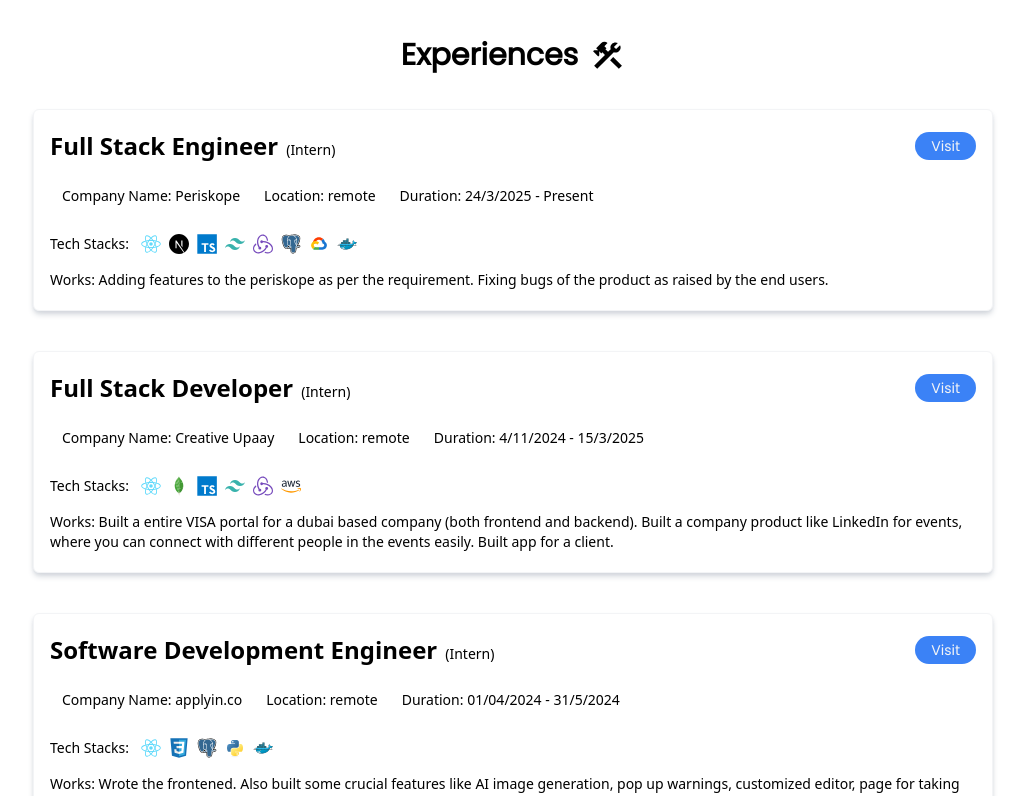
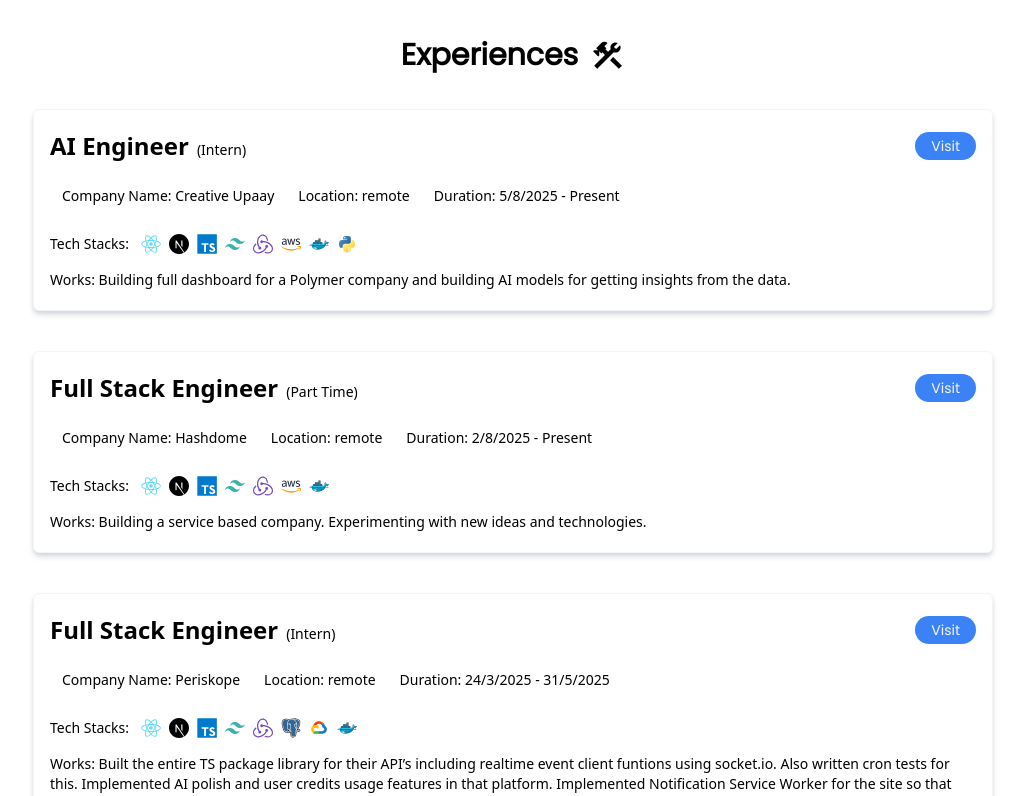
Before and after one commit to ronak-pal1/Portfolio-RP, a React (Vite) app: page / in a window 1280 px wide. Shown: the part 880-1676 px from the top of the page, without its empty margins (127-1152 px from the left). Built offline with nearby package versions, Linux system fonts and the light colour scheme; no server answers; the HTML template or start-up script is replaced by a standard one.

Commit message:
More experience added

```diff
--- a/src/components/ExperianceSection.jsx
+++ b/src/components/ExperianceSection.jsx
@@ -90,11 +90,54 @@
 
       <div className="flex flex-col justify-center items-center mt-4">
         <ExperianceCard
+          role={"AI Engineer"}
+          roleType={"Intern"}
+          companyName={"Creative Upaay"}
+          location={"remote"}
+          duration={"5/8/2025 - Present"}
+          tStack={[
+            "reactjs",
+            "nextjs",
+            "typescript",
+            "tailwindcss",
+            "redux",
+            "aws",
+            "docker",
+            "python",
+          ]}
+          works={
+            "Building full dashboard for a Polymer company and building AI models for getting insights from the data."
+          }
+          visitLink={"https://www.creativeupaay.com/"}
+        />
+
+        <ExperianceCard
+          role={"Full Stack Engineer"}
+          roleType={"Part Time"}
+          companyName={"Hashdome"}
+          location={"remote"}
+          duration={"2/8/2025 - Present"}
+          tStack={[
+            "reactjs",
+            "nextjs",
+            "typescript",
+            "tailwindcss",
+            "redux",
+            "aws",
+            "docker",
+          ]}
+          works={
+            "Building a service based company. Experimenting with new ideas and technologies."
+          }
+          visitLink={"https://www.hashdome.com/"}
+        />
+
+        <ExperianceCard
           role={"Full Stack Engineer"}
           roleType={"Intern"}
           companyName={"Periskope"}
           location={"remote"}
-          duration={"24/3/2025 - Present"}
+          duration={"24/3/2025 - 31/5/2025"}
           tStack={[
             "reactjs",
             "nextjs",
@@ -106,7 +149,7 @@
             "docker",
           ]}
           works={
-            " Adding features to the periskope as per the requirement. Fixing bugs of the product as raised by the end users."
+            "Built the entire TS package library for their API’s including realtime event client funtions using socket.io. Also written cron tests for this. Implemented AI polish and user credits usage features in that platform. Implemented Notification Service Worker for the site so that push notifcations can happen when the site is closed. Implemented filters for chats and also developed their internal features. Wrote and polished their technical documentations."
           }
           visitLink={"https://www.periskope.app/"}
         />
--- a/src/components/Header.jsx
+++ b/src/components/Header.jsx
@@ -11,7 +11,7 @@
 
   return (
     <header className="flex lg:flex-row items-center lg:justify-evenly justify-center flex-col space-y-4 lg:space-y-0 py-4 px-5 border-b border-gray-200 dark:border-gray-700 lg:sticky lg:top-0 backdrop-blur-lg lg:z-50">
-      <div className="flex flex-row items-center space-x-6" onClick={() => {navigate("/")}}>
+      <div className="flex flex-row items-center space-x-6 cursor-pointer" onClick={() => {navigate("/")}}>
         <img
           src={ProfileIMG}
           alt="profile"
```
